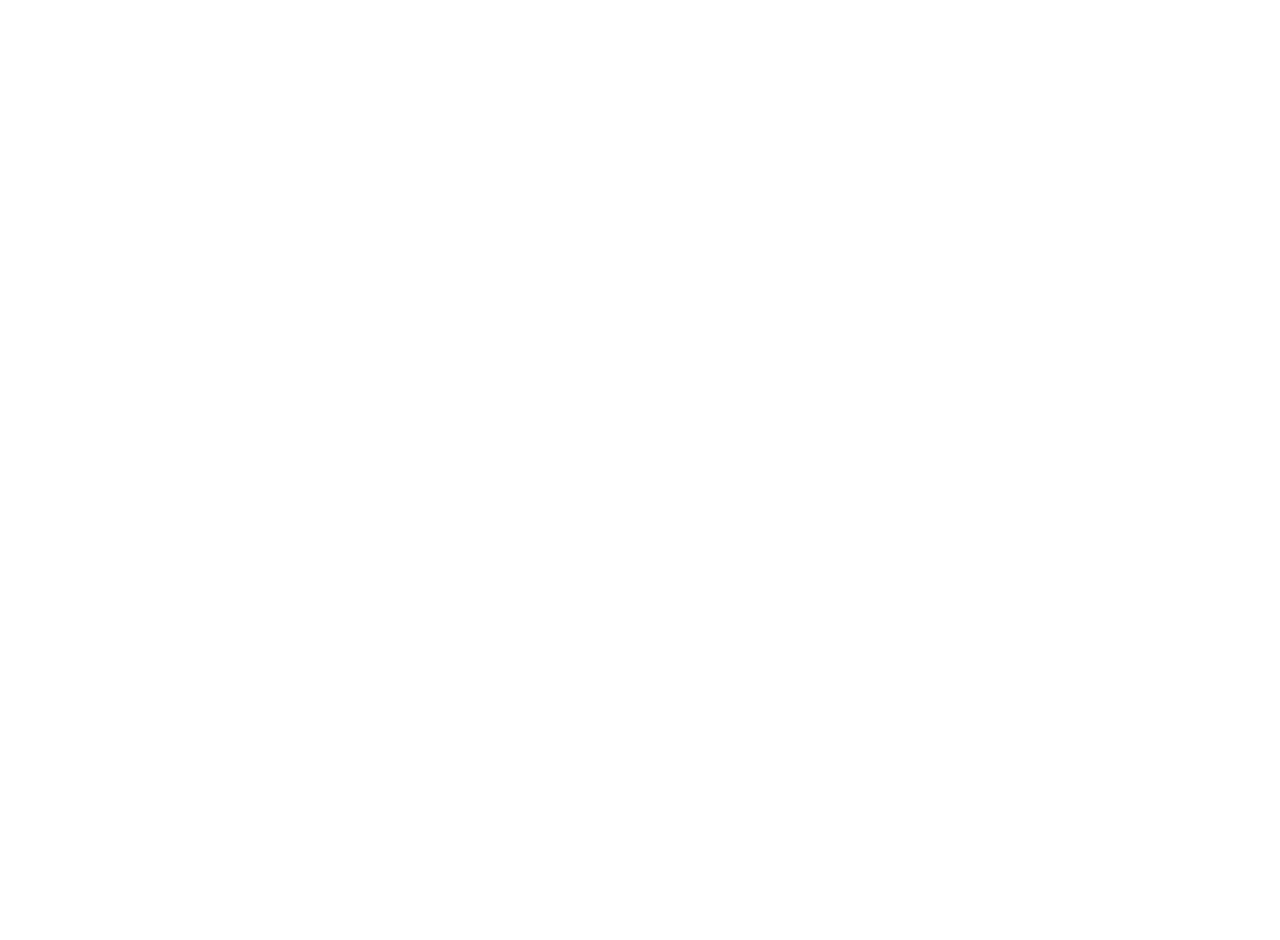
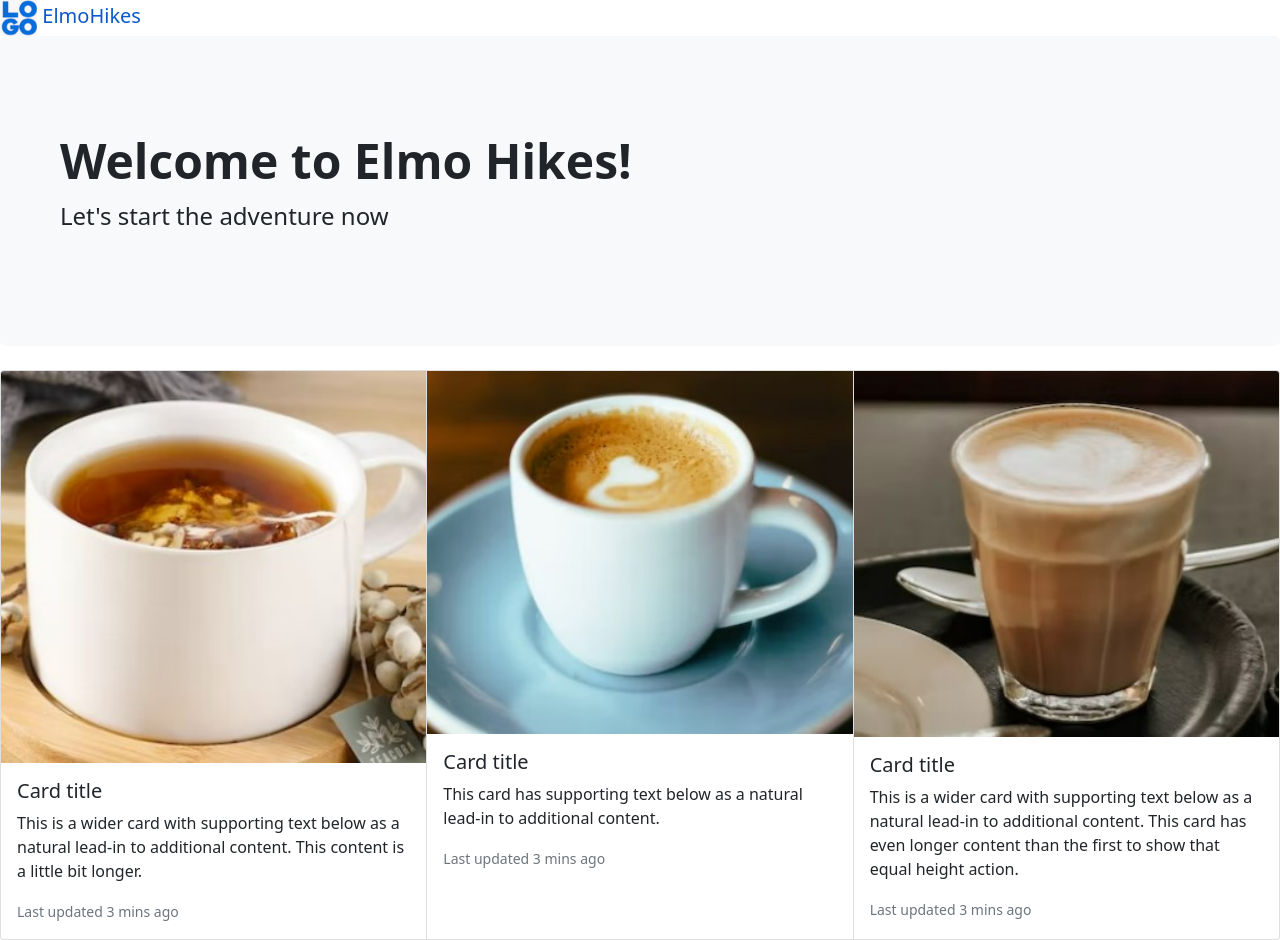
Before and after one commit to comp1800/web_template, a plain HTML site: page index.html in a window 1280 px wide. Before the commit the page ends 800 px from the top, so only its background shows below. Drawn offline with nearby package versions, Linux system fonts and the light colour scheme.

Commit message:
change png to jpg drinks; added hikes

```diff
--- a/index.html
+++ b/index.html
@@ -11,6 +11,11 @@
 
     <!-- Bootstrap Library CSS CDN go here -->
     <!-- Boostrap Library JS CDN  go here -->
+    <link href="https://cdn.jsdelivr.net/npm/bootstrap@5.1.3/dist/css/bootstrap.min.css" rel="stylesheet"
+        integrity="sha384-1BmE4kWBq78iYhFldvKuhfTAU6auU8tT94WrHftjDbrCEXSU1oBoqyl2QvZ6jIW3" crossorigin="anonymous">
+    <script src="https://cdn.jsdelivr.net/npm/bootstrap@5.1.3/dist/js/bootstrap.bundle.min.js"
+        integrity="sha384-ka7Sk0Gln4gmtz2MlQnikT1wXgYsOg+OMhuP+IlRH9sENBO0LRn5q+8nbTov4+1p" crossorigin="anonymous">
+    </script>
 
     <!-- Other libraries go here -->
 
@@ -25,6 +30,48 @@
     <!-- Your HTML Layout go here -->
     <!------------------------------>
 
+    <a class="navbar-brand" href="#">
+        <img src="./images/logo.jpg" height="36">
+        ElmoHikes
+    </a>
+
+    <div class="p-5 mb-4 bg-light rounded-3">
+        <div class="container-fluid py-5">
+            <h1 class="display-5 fw-bold">Welcome to Elmo Hikes!</h1>
+            <p class="col-md-8 fs-4">Let's start the adventure now</p>
+            <!-- <button onclick="window.location.href='login.html'" class="btn btn-primary btn-lg" type="button">Login/Signup</button> -->
+        </div>
+    </div>
+
+    <div class="card-group">
+        <div class="card">
+            <img src="./images/drink1.jpg" class="card-img-top" alt="...">
+            <div class="card-body">
+                <h5 class="card-title">Card title</h5>
+                <p class="card-text">This is a wider card with supporting text below as a natural lead-in to additional
+                    content. This content is a little bit longer.</p>
+                <p class="card-text"><small class="text-muted">Last updated 3 mins ago</small></p>
+            </div>
+        </div>
+        <div class="card">
+            <img src="./images/drink2.jpg" class="card-img-top" alt="...">
+            <div class="card-body">
+                <h5 class="card-title">Card title</h5>
+                <p class="card-text">This card has supporting text below as a natural lead-in to additional content.</p>
+                <p class="card-text"><small class="text-muted">Last updated 3 mins ago</small></p>
+            </div>
+        </div>
+        <div class="card">
+            <img src="./images/drink3.jpg" class="card-img-top" alt="...">
+            <div class="card-body">
+                <h5 class="card-title">Card title</h5>
+                <p class="card-text">This is a wider card with supporting text below as a natural lead-in to additional
+                    content. This card has even longer content than the first to show that equal height action.</p>
+                <p class="card-text"><small class="text-muted">Last updated 3 mins ago</small></p>
+            </div>
+        </div>
+    </div>
+
     <!---------------------------------------------->
     <!-- Your own JavaScript functions go here    -->
     <!---------------------------------------------->
```
Also changed, not shown: images/drink1.jpg (added), images/drink1.png (deleted), images/drink2.jpg (added), images/drink2.png (deleted), images/drink3.jpg (added), images/drink3.png (deleted), images/hike1.jpg (added), images/hike2.jpg (added), images/hike3.jpg (added).
